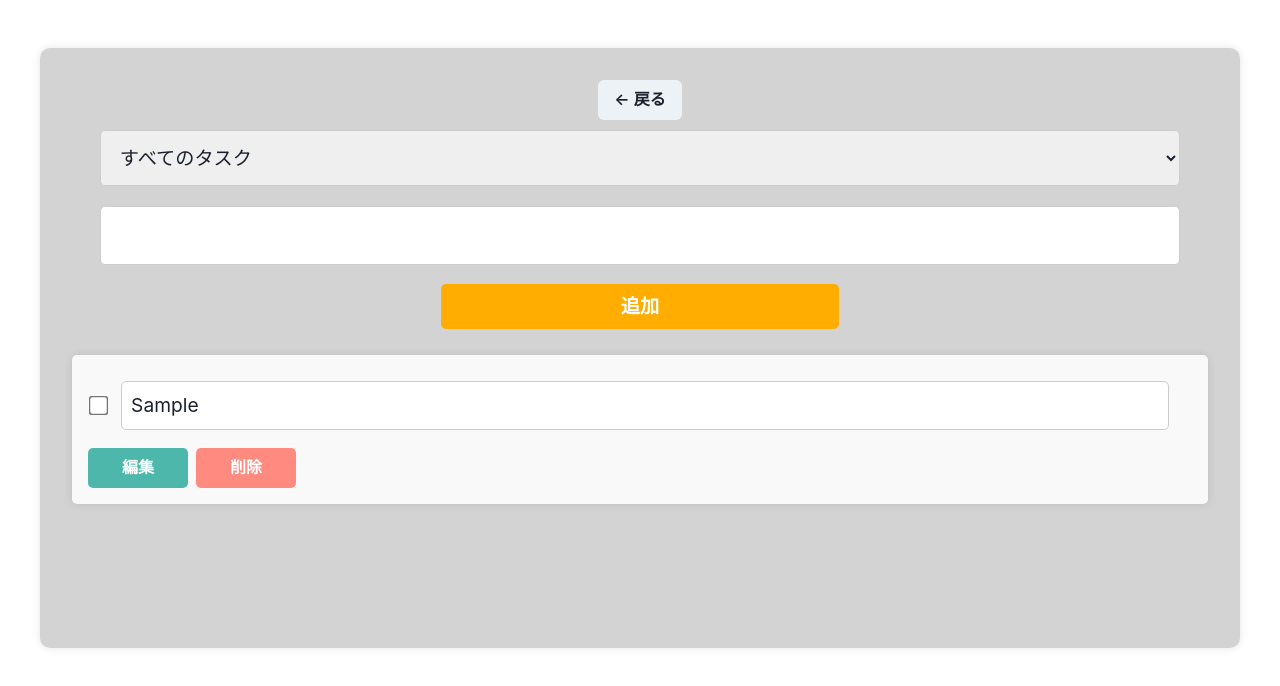
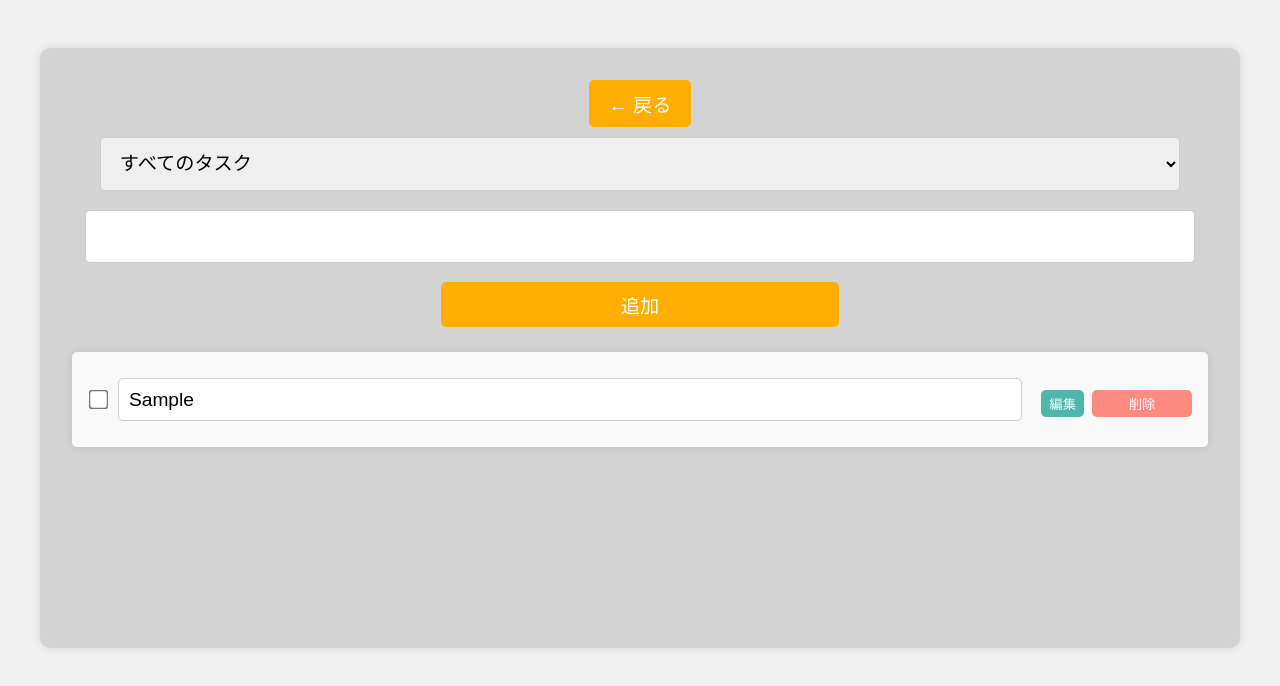
Before and after one commit to shoutarou123/proaka-front-tokka, a React (Vite) app: page /todos in a window 1280 px wide. Both pictures are taken after typing "Sample" into the empty fields and a click on the button "追加". Shown: the top 686 px of the page. Built offline with nearby package versions, Linux system fonts and the light colour scheme; the HTML template or start-up script is replaced by a standard one.

Commit message:
タスク編集フォーム追加

```diff
--- a/package.json
+++ b/package.json
@@ -9,13 +9,8 @@
     "preview": "vite preview"
   },
   "dependencies": {
-    "@chakra-ui/react": "^2.10.5",
-    "@emotion/react": "^11.14.0",
-    "@emotion/styled": "^11.14.0",
-    "framer-motion": "^12.4.3",
     "localforage": "^1.10.0",
     "react": "^18.2.0",
-    "react-accessible-accordion": "^5.0.0",
     "react-dom": "^18.2.0",
     "react-router-dom": "^7.1.5"
   },
--- a/src/App.tsx
+++ b/src/App.tsx
@@ -1,19 +1,16 @@
 import { BrowserRouter, Routes, Route } from 'react-router-dom';
 import Top from './components/Top';
 import Todos from './components/todos/todo';
-import { ChakraProvider } from '@chakra-ui/react'
 
 
 function App() {
   return (
-    <ChakraProvider>
       <BrowserRouter>
         <Routes>
           <Route path="/" element={<Top />} />
           <Route path="/todos" element={<Todos />} />
         </Routes>
       </BrowserRouter>
-    </ChakraProvider>
 
   );
 }
--- a/src/components/Top.tsx
+++ b/src/components/Top.tsx
@@ -1,4 +1,3 @@
-import { Button } from '@chakra-ui/react';
 import { useNavigate } from 'react-router-dom';
 
 
@@ -15,9 +14,9 @@ const Top = () => {
   return (
     <div>
       <h1>トップページ</h1>
-      <Button onClick={goToTodos}>
+      <button onClick={goToTodos}>
         Todoリストへ
-      </Button>
+      </button>
     </div>
   );
 };
--- a/src/components/todos/todo.tsx
+++ b/src/components/todos/todo.tsx
@@ -1,16 +1,6 @@
 import React, { useState, useEffect } from 'react';
 import localforage from 'localforage';
 import { useNavigate } from 'react-router-dom';
-import {
-  Accordion,
-  AccordionItem,
-  AccordionButton,
-  AccordionPanel,
-  AccordionIcon,
-} from '@chakra-ui/react'
-import { Button, ButtonGroup } from '@chakra-ui/react'
-import { Input } from '@chakra-ui/react'
-import { Textarea } from '@chakra-ui/react'
 
 type Todo = {
   title: string;
@@ -34,7 +24,8 @@ const Todos: React.FC = () => {
   const [text, setText] = useState(''); // テキスト入力用
   const [nextId, setNextId] = useState(1); // 次のTodoのIDを保持するstate
   const [filter, setFilter] = useState<Filter>('all');
-  const [activeTodo, setActiveTodo] = useState<number | null>(null)
+
+  const [activeTodoId, setActiveTodoId] = useState<number | null>(null);
 
   // todos ステートを更新する関数
   const handleSubmit = () => {
@@ -156,11 +147,11 @@ const Todos: React.FC = () => {
 
   return (
     <div className="todo-container">
-      <Button
+      <button
         className="back-button"
         onClick={() => navigate('/')}
         title="Topページに戻る" // ツールチップ表示
-      >← 戻る</Button>
+      >← 戻る</button>
       <select
         defaultValue="all"
         onChange={(e) => handleFilterChange(e.target.value as Filter)} // e.target.valueは本来stringになるので、Filterの4つの文字だけ使うようにルールを設定している
@@ -189,7 +180,7 @@ const Todos: React.FC = () => {
               value={text} // フォームの入力値をステートにバインド
               onChange={(e) => setText(e.target.value)} // 入力値が変わった時にステートを更新
             />
-            <Button className="insert-btn" type="submit">追加</Button>{/* ボタンをクリックしてもonSubmitをトリガーしない */}
+            <button className="insert-btn" type="submit">追加</button>{/* ボタンをクリックしてもonSubmitをトリガーしない */}
           </form>
         )
       )}
@@ -198,7 +189,8 @@ const Todos: React.FC = () => {
         {getFilteredTodos().map((todo) => {
           return (
             <React.Fragment key={todo.id}>
-              <li>
+              <li className='task-item'>
+                <div className='task-content'>
                   <input
                     type="checkbox"
                     disabled={todo.delete_flg}
@@ -213,24 +205,24 @@ const Todos: React.FC = () => {
                     onChange={(e) => handleTodo(todo.id, 'title', e.target.value)}
                   />
                   <div className="button-group-container">
-                  <Button className='edit-button' onClick={() => setActiveTodo(activeTodo === todo.id ? null : todo.id)}>編集</Button>
+                    <button className='edit-button' onClick={() => setActiveTodoId(activeTodoId === todo.id ? null : todo.id)}>編集</button>
+                    <button className='delete-button' onClick={() => handleTodo(todo.id, 'delete_flg', !todo.delete_flg)}>
+                      {todo.delete_flg ? '復元' : '削除'}
+                    </button>
+                  </div>
+                </div>
 
-                  <Button className='delete-button' onClick={() => handleTodo(todo.id, 'delete_flg', !todo.delete_flg)}>
-                    {todo.delete_flg ? '復元' : '削除'}
-                  </Button>
+              </li>
+
+              {/* 編集ﾌｫｰﾑ表示 */}
+              {activeTodoId === todo.id && (
+                <li className="edit-form-container">
+                  <div className="edit-form">
+                    <input type="text" />
                   </div>
                 </li>
+              )}
 
-              {
-                activeTodo === todo.id && (
-                  <Accordion allowToggle className="accordion-container"> {/* allowToggleで折りたためる */}
-                    <AccordionItem>
-                      <AccordionPanel className="accordion-panel">
-                        <label>タイトル</label>
-                      </AccordionPanel>
-                    </AccordionItem>
-                  </Accordion>
-                )}
             </React.Fragment>
           );
         })}
--- a/src/index.css
+++ b/src/index.css
@@ -40,6 +40,16 @@ select, input[type='text'], button[type='submit'] {
 }
 
 
+.back-button {
+  background-color: #FFAE01;
+  color: #fff;
+  border: none;
+  cursor: pointer;
+  font-size: 1.2em;
+  padding: 0.5em 1em;
+  border-radius: 5px;
+}
+
 button[type='submit'] {
   background-color: #FFAE01;
   color: #fff;
@@ -64,10 +74,10 @@ ul {
 }
 
 
-li {
-  display: block;
-  align-items: center;
-  justify-content: space-between;
+.task-item {
+  display: flex;
+  flex-direction: column; /* 👈 タスクと編集フォームを縦に並べる */
+  align-items: flex-start;
   background: #f9f9f9;/* 背景色を白に設定 */
   padding: 1em; /* パディングを大きく */
   margin: 1em 0; /* マージンを大きく */
@@ -77,6 +87,11 @@ li {
   box-sizing: border-box; /* パディングとボーダーを含む */
 }
 
+.task-content {
+  display: flex;
+  align-items: center;
+  width: 100%;
+}
 
 li input[type='text'] {
   flex-grow: 1;
@@ -105,20 +120,22 @@ li input[type='checkbox'] {
 }
 
 /* 編集ボタン */
-.chakra-button.edit-button {
+.edit-button {
+  display: inline-block;
+  flex-shrink: 0;
   padding: 0.3em 0.6em;
   border-radius: 5px;
   background-color: #4DB7AC;
   color: #fff;
   cursor: pointer;
-  width: 100px;
+  width: auto;
   border: none;
   white-space: nowrap; /* 改行を防ぐ */
 }
 
 
 /* 削除ボタン */
-.chakra-button.delete-button {
+.delete-button {
   padding: 0.3em 0.6em;
   background-color: #FF8A80;
   color: #fff;
@@ -140,18 +157,12 @@ button[disabled] {
 }
 
 
-/* アコーディオン全体のスタイル */
-.accordion-container {
-  width: 100%;
-  margin-top: 1em;
-}
-
 /* アコーディオンの表示調整 */
 .accordion-panel {
   width: 100%; /* 横幅いっぱいにする */
   height: auto !important;
-  min-height: 250px !important; /* ← ここを変更 */
-  max-height: 500px; /* 高さが大きくなりすぎないようにする */
+  min-height: 50px !important; /* ← ここを変更 */
+  max-height: 300px; /* 高さが大きくなりすぎないようにする */
   flex-grow: 1; /* 親の高さに合わせる */
   padding: 1em; /* 余白を追加 */
   background: #fff;
```
Also changed, not shown: 1 other file (tests, documents, lock files or other folders). Lines whose indentation alone changed are shown as unchanged.
